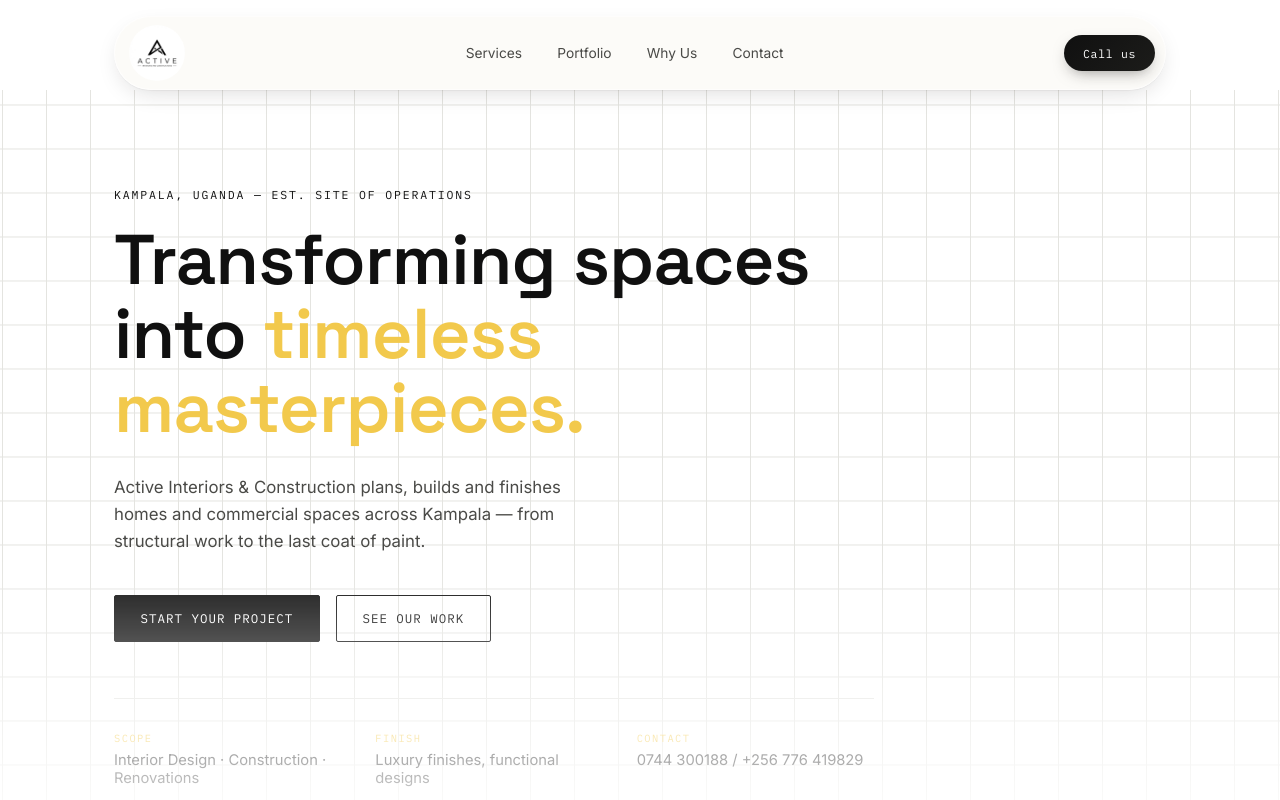
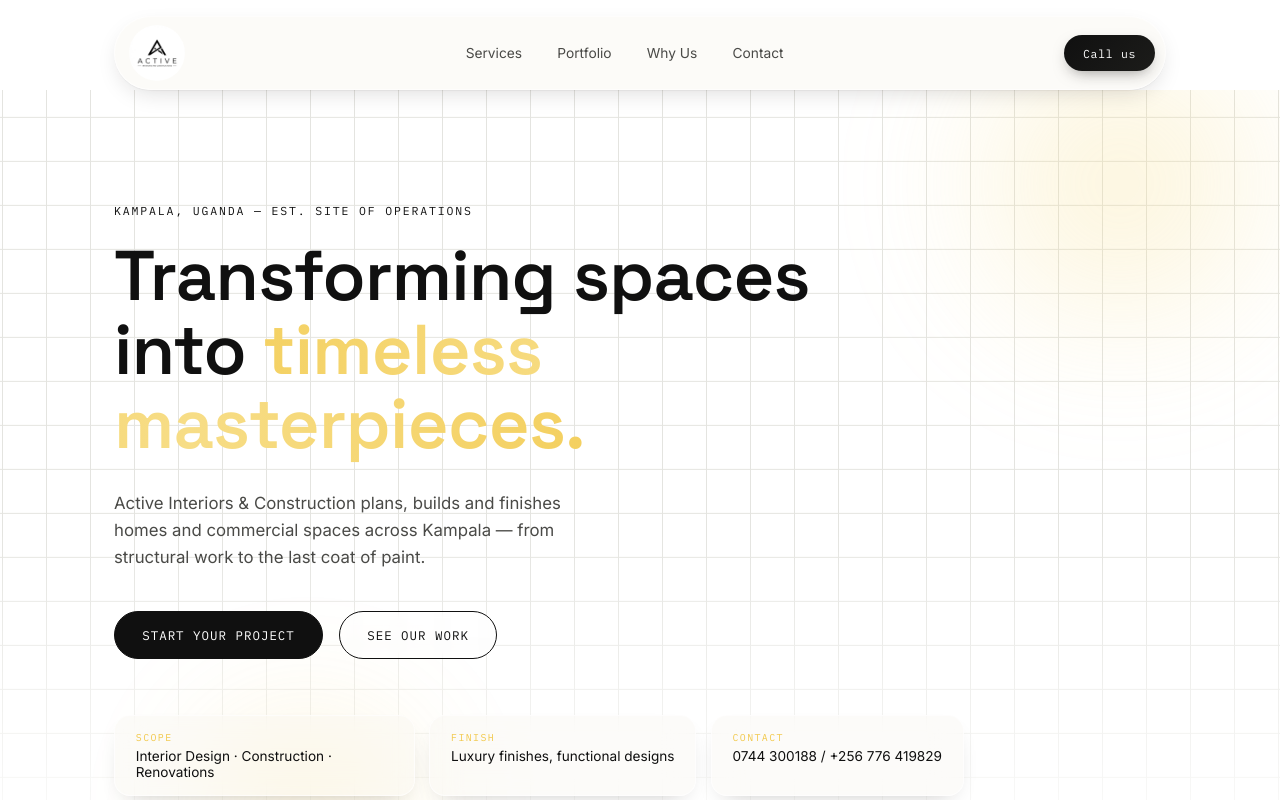
Before and after one commit to Becky-234/Active-Interiors, a Vue app: page / in a window 1280 px wide. Shown: the top 800 px of the page. Built offline with nearby package versions, Linux system fonts and the light colour scheme; the HTML template or start-up script is replaced by a standard one.

Commit message:
style: add glass and animations on hero section

```diff
--- a/src/components/Hero.vue
+++ b/src/components/Hero.vue
@@ -1,56 +1,177 @@
 <script setup lang="ts">
+import { onMounted, onUnmounted, ref, computed } from 'vue'
+
+const mounted = ref<boolean>(false)
+const mouseX = ref<number>(0)
+const mouseY = ref<number>(0)
+
+function onMouseMove(e: MouseEvent): void {
+  // -1 to 1 range, based on viewport position
+  mouseX.value = (e.clientX / window.innerWidth) * 2 - 1
+  mouseY.value = (e.clientY / window.innerHeight) * 2 - 1
+}
+
+const parallax = computed(() => ({
+  transform: `translate(${mouseX.value * 10}px, ${mouseY.value * 8}px)`
+}))
+
+const parallaxSlow = computed(() => ({
+  transform: `translate(${mouseX.value * -16}px, ${mouseY.value * -12}px)`
+}))
+
+onMounted(() => {
+  window.addEventListener('mousemove', onMouseMove, { passive: true })
+  requestAnimationFrame(() => {
+    mounted.value = true
+  })
+})
+
+onUnmounted(() => {
+  window.removeEventListener('mousemove', onMouseMove)
+})
+
+const specs = [
+  { label: 'Scope', value: 'Interior Design · Construction · Renovations' },
+  { label: 'Finish', value: 'Luxury finishes, functional designs' },
+  { label: 'Contact', value: '0744 300188 / +256 776 419829' }
+]
 </script>
 
 <template>
-  <section id="top" class="hero blueprint-grid">
+  <section id="top" class="hero">
+    <div class="backdrop">
+      <div class="grid-layer" />
+      <div class="glow glow-a" :style="parallaxSlow" />
+      <div class="glow glow-b" :style="parallax" />
+    </div>
+
     <div class="wrap hero-inner">
-      <p class="eyebrow">Kampala, Uganda — Est. site of operations</p>
+      <p class="eyebrow enter" :class="{ show: mounted }" style="--d: 0ms">
+        Kampala, Uganda — Est. site of operations
+      </p>
+
       <h1>
-        Transforming spaces<br />
-        into <em>timeless masterpieces.</em>
+        <span class="line enter" :class="{ show: mounted }" style="--d: 90ms">
+          Transforming spaces
+        </span>
+        <span class="line enter" :class="{ show: mounted }" style="--d: 200ms">
+          into <em>timeless masterpieces.</em>
+        </span>
       </h1>
-      <p class="sub">
+
+      <p class="sub enter" :class="{ show: mounted }" style="--d: 320ms">
         Active Interiors &amp; Construction plans, builds and finishes homes
         and commercial spaces across Kampala — from structural work to the
         last coat of paint.
       </p>
 
-      <div class="actions">
-        <a href="#contact" class="btn primary">Start your project</a>
+      <div class="actions enter" :class="{ show: mounted }" style="--d: 420ms">
+        <a href="#contact" class="btn primary">
+          <span>Start your project</span>
+        </a>
         <a href="#portfolio" class="btn ghost">See our work</a>
       </div>
 
-      <dl class="specs">
-        <div>
-          <dt>Scope</dt>
-          <dd>Interior Design · Construction · Renovations</dd>
+      <div class="chips enter" :class="{ show: mounted }" style="--d: 520ms" :style="parallax">
+        <div v-for="s in specs" :key="s.label" class="chip">
+          <span class="chip-label">{{ s.label }}</span>
+          <span class="chip-value">{{ s.value }}</span>
         </div>
-        <div>
-          <dt>Finish</dt>
-          <dd>Luxury finishes, functional designs</dd>
-        </div>
-        <div>
-          <dt>Contact</dt>
-          <dd>0744 300188 / +256 776 419829</dd>
-        </div>
-      </dl>
+      </div>
     </div>
   </section>
 </template>
 
 <style scoped>
 .hero {
-  padding-top: clamp(3rem, 8vw, 6rem);
-  padding-bottom: clamp(3rem, 8vw, 5rem);
-  background-color: var(--paper);
-  background-size: 44px 44px;
-  -webkit-mask-image: linear-gradient(to bottom, black 60%, transparent 100%);
-  mask-image: linear-gradient(to bottom, black 60%, transparent 100%);
+  position: relative;
+  padding-top: clamp(3.5rem, 9vw, 7rem);
+  padding-bottom: clamp(3.5rem, 9vw, 6rem);
+  overflow: hidden;
 }
 
+/* -------- animated backdrop -------- */
+.backdrop {
+  position: absolute;
+  inset: 0;
+  z-index: 0;
+  pointer-events: none;
+}
+
+.grid-layer {
+  position: absolute;
+  inset: 0;
+  background-image:
+    linear-gradient(var(--line) 1px, transparent 1px),
+    linear-gradient(90deg, var(--line) 1px, transparent 1px);
+  background-size: 44px 44px;
+  background-position: center;
+  opacity: 0;
+  -webkit-mask-image: linear-gradient(to bottom, black 55%, transparent 100%);
+  mask-image: linear-gradient(to bottom, black 55%, transparent 100%);
+  animation: fade-grid 1.6s ease forwards 0.1s;
+}
+
+@keyframes fade-grid {
+  to {
+    opacity: 1;
+  }
+}
+
+.glow {
+  position: absolute;
+  border-radius: 999px;
+  filter: blur(60px);
+  opacity: 0.35;
+  transition: transform 0.4s ease-out;
+}
+
+.glow-a {
+  width: 420px;
+  height: 420px;
+  top: -140px;
+  right: -80px;
+  background: radial-gradient(circle, var(--brass-light), transparent 70%);
+  animation: float-a 14s ease-in-out infinite;
+}
+
+.glow-b {
+  width: 320px;
+  height: 320px;
+  bottom: -100px;
+  left: 10%;
+  background: radial-gradient(circle, var(--brass), transparent 70%);
+  opacity: 0.22;
+  animation: float-b 18s ease-in-out infinite;
+}
+
+@keyframes float-a {
+  0%, 100% { transform: translate(0, 0); }
+  50% { transform: translate(-30px, 24px); }
+}
+
+@keyframes float-b {
+  0%, 100% { transform: translate(0, 0); }
+  50% { transform: translate(24px, -20px); }
+}
+
+/* -------- entrance animation -------- */
+.enter {
+  opacity: 0;
+  transform: translateY(16px);
+  transition: opacity 0.7s ease, transform 0.7s ease;
+  transition-delay: var(--d, 0ms);
+}
+
+.enter.show {
+  opacity: 1;
+  transform: translateY(0);
+}
+
+/* -------- content -------- */
 .hero-inner {
-  -webkit-mask-image: none;
-  mask-image: none;
+  position: relative;
+  z-index: 1;
 }
 
 .eyebrow {
@@ -62,12 +183,27 @@ h1 {
   font-size: clamp(2.4rem, 6vw, 4.4rem);
   line-height: 1.05;
   letter-spacing: -0.01em;
-  max-width: 16ch;
+  max-width: 18ch;
+}
+
+h1 .line {
+  display: block;
 }
 
 h1 em {
   font-style: normal;
-  color: var(--brass);
+  background: linear-gradient(100deg, var(--brass) 10%, var(--brass-light) 50%, var(--brass) 90%);
+  background-size: 200% auto;
+  -webkit-background-clip: text;
+  background-clip: text;
+  color: transparent;
+  animation: shine 5s linear infinite;
+}
+
+@keyframes shine {
+  to {
+    background-position: 200% center;
+  }
 }
 
 .sub {
@@ -84,63 +220,114 @@ h1 em {
 }
 
 .btn {
+  position: relative;
   font-family: var(--font-mono);
   font-size: 0.78rem;
   letter-spacing: 0.08em;
   text-transform: uppercase;
-  padding: 0.9rem 1.6rem;
-  border-radius: 2px;
+  padding: 0.95rem 1.7rem;
+  border-radius: 999px;
   border: 1px solid var(--ink);
-  transition: background 0.2s ease, color 0.2s ease, border-color 0.2s ease;
+  transition: transform 0.25s ease, box-shadow 0.25s ease, border-color 0.25s ease, color 0.25s ease;
+  overflow: hidden;
 }
 
 .btn.primary {
   background: var(--ink);
   color: var(--off-white);
+  border-color: var(--ink);
+}
+
+.btn.primary span {
+  position: relative;
+  z-index: 1;
+}
+
+.btn.primary::before {
+  content: '';
+  position: absolute;
+  inset: 0;
+  background: linear-gradient(135deg, var(--brass), var(--brass-light));
+  transform: translateY(100%);
+  transition: transform 0.3s ease;
+}
+
+.btn.primary:hover::before {
+  transform: translateY(0);
 }
 
 .btn.primary:hover {
-  background: var(--brass);
-  border-color: var(--brass);
+  box-shadow: 0 12px 28px -10px rgba(156, 122, 60, 0.55);
+  transform: translateY(-2px);
 }
 
 .btn.ghost {
   color: var(--ink);
+  background: rgba(255, 255, 255, 0.3);
+  backdrop-filter: blur(6px);
 }
 
 .btn.ghost:hover {
   border-color: var(--brass);
   color: var(--brass);
+  transform: translateY(-2px);
 }
 
-.specs {
-  margin: 3.5rem 0 0;
-  padding-top: 2rem;
-  border-top: 1px solid var(--line);
-  display: grid;
-  grid-template-columns: repeat(3, 1fr);
-  gap: 1.5rem;
-  max-width: 760px;
+/* -------- glass spec chips -------- */
+.chips {
+  margin-top: 3.5rem;
+  display: flex;
+  flex-wrap: wrap;
+  gap: 0.9rem;
 }
 
-.specs dt {
+.chip {
+  display: flex;
+  flex-direction: column;
+  gap: 0.3rem;
+  padding: 0.9rem 1.3rem;
+  border-radius: 16px;
+  background: rgba(250, 248, 243, 0.5);
+  backdrop-filter: blur(14px) saturate(160%);
+  -webkit-backdrop-filter: blur(14px) saturate(160%);
+  border: 1px solid rgba(255, 255, 255, 0.6);
+  box-shadow: 0 10px 24px -14px rgba(26, 24, 21, 0.3);
+  transition: transform 0.25s ease, box-shadow 0.25s ease;
+}
+
+.chip:hover {
+  transform: translateY(-3px);
+  box-shadow: 0 16px 30px -14px rgba(26, 24, 21, 0.35);
+}
+
+.chip-label {
   font-family: var(--font-mono);
-  font-size: 0.65rem;
+  font-size: 0.62rem;
   letter-spacing: 0.14em;
   text-transform: uppercase;
   color: var(--brass);
-  margin-bottom: 0.4rem;
 }
 
-.specs dd {
-  margin: 0;
-  font-size: 0.92rem;
+.chip-value {
+  font-size: 0.85rem;
   color: var(--ink);
+  max-width: 30ch;
 }
 
 @media (max-width: 640px) {
-  .specs {
-    grid-template-columns: 1fr;
+  .chips {
+    flex-direction: column;
+  }
+  .chip {
+    max-width: 100%;
+  }
+}
+
+@media (prefers-reduced-motion: reduce) {
+  .glow,
+  .grid-layer,
+  h1 em {
+    animation: none !important;
   }
 }
 </style>
```
